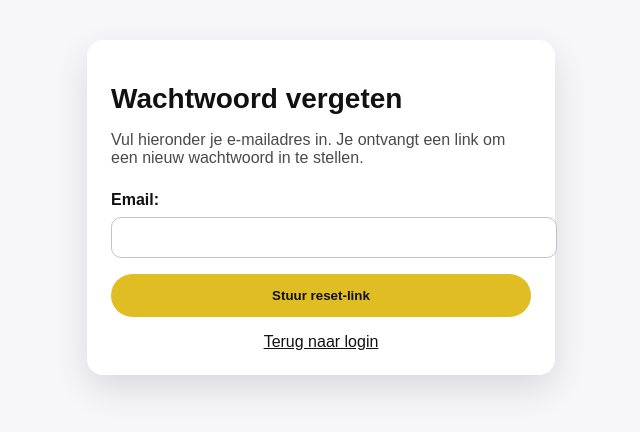
After one commit to SineNomine998/taxibuffer, a Django app: page /queueing/password-reset/ in a window 1280 px wide. The commit adds this page. Shown: the top 432 px of the page, without its empty margins (319-959 px from the left). Run offline with Django 5.2, Linux system fonts and the light colour scheme.

Commit message:
password forgotten functionality added

```diff
--- a/queueing/templates/queueing/account.html
+++ b/queueing/templates/queueing/account.html
@@ -380,6 +380,7 @@
                 </div>
 
                 <button id="showProfileEdit" class="btn-secondary" type="button">Gegevens wijzigen</button>
+                <a href="{% url 'queueing:password_change' %}" class="btn-secondary" style="display:block; text-align:center; text-decoration:none;">Wachtwoord wijzigen</a>
 
                 <form id="profileEditForm" method="post" class="form-grid profile-edit-panel" hidden>
                     {% csrf_token %}
--- a/queueing/templates/queueing/chauffeur_login.html
+++ b/queueing/templates/queueing/chauffeur_login.html
@@ -275,6 +275,7 @@
                     <button type="submit" class="btn-login">Login</button>
                 </form>
                 <div class="register-row">Geen account? <a href="{% url 'queueing:signup' %}">Maak er een aan</a></div>
+                <div class="register-row"><a href="{% url 'queueing:password_reset' %}">Wachtwoord vergeten?</a></div>
             </div>
         </div>
 
--- /dev/null
+++ b/queueing/templates/queueing/password_reset_form.html
@@ -0,0 +1,36 @@
+<!doctype html>
+<html lang="nl">
+<head>
+    <meta charset="utf-8" />
+    <meta name="viewport" content="width=device-width,initial-scale=1" />
+    <title>TAXIBUFFER — Wachtwoord vergeten</title>
+    <style>
+        body { font-family: Arial, sans-serif; background: #f7f7f9; color: #111; padding: 32px; }
+        .container { max-width: 420px; margin: 0 auto; background: #fff; border-radius: 16px; padding: 24px; box-shadow: 0 14px 36px rgba(0, 0, 0, 0.12); }
+        h1 { margin-bottom: 12px; font-size: 28px; }
+        p { margin-bottom: 24px; color: #4a4a4a; }
+        label { display: block; margin-bottom: 8px; font-weight: 700; }
+        input { width: 100%; padding: 12px; border-radius: 10px; border: 1px solid #c1c4cd; margin-bottom: 16px; }
+        button { width: 100%; background: #e0bd22; border: none; padding: 14px; border-radius: 999px; font-weight: 700; cursor: pointer; color: #111; }
+        .link-row { margin-top: 16px; text-align: center; }
+        .link-row a { color: #111; text-decoration: underline; }
+    </style>
+</head>
+<body>
+    <div class="container">
+        <h1>Wachtwoord vergeten</h1>
+        <p>Vul hieronder je e-mailadres in. Je ontvangt een link om een nieuw wachtwoord in te stellen.</p>
+
+        <form method="post">
+            {% csrf_token %}
+            {{ form.email.label_tag }}
+            {{ form.email }}
+            <button type="submit">Stuur reset-link</button>
+        </form>
+
+        <div class="link-row">
+            <a href="{% url 'queueing:chauffeur_login' %}">Terug naar login</a>
+        </div>
+    </div>
+</body>
+</html>
--- /dev/null
+++ b/queueing/templates/queueing/password_reset_subject.txt
@@ -0,0 +1 @@
+TAXIBUFFER wachtwoordherstel
--- a/queueing/urls.py
+++ b/queueing/urls.py
@@ -1,4 +1,4 @@
-from django.urls import path
+from django.urls import path, reverse_lazy
 from . import views
 from . import push_views
 
@@ -39,6 +39,7 @@ urlpatterns = [
         views.ManualTriggerView.as_view(),
         name="manual_trigger",
     ),
+    # Signup and account management
     path("signup/", views.SignUpStep1View.as_view(), name="signup"),
     path("signup/step-1/", views.SignUpStep1View.as_view(), name="sign_up1"),
     path("signup/step-2/", views.SignUpPasswordView.as_view(), name="sign_up2"),
@@ -48,6 +49,46 @@ urlpatterns = [
         views.SignUpAddVehicleView.as_view(),
         name="sign_up_vehicle_add",
     ),
+    # Password reset views
+    path(
+        "password-reset/",
+        views.PasswordResetView.as_view(
+            template_name="queueing/password_reset_form.html",
+            email_template_name="queueing/password_reset_email.html",
+            subject_template_name="queueing/password_reset_subject.txt",
+            success_url=reverse_lazy("queueing:password_reset_done"),
+        ),
+        name="password_reset",
+    ),
+    path(
+        "password-reset/done/",
+        views.PasswordResetDoneView.as_view(
+            template_name="queueing/password_reset_done.html"
+        ),
+        name="password_reset_done",
+    ),
+    path(
+        "password-reset-confirm/<uidb64>/<token>/",
+        views.PasswordResetConfirmView.as_view(),
+        name="password_reset_confirm",
+    ),
+    path(
+        "password-reset-complete/",
+        views.PasswordResetCompleteView.as_view(
+            template_name="queueing/password_reset_complete.html"
+        ),
+        name="password_reset_complete",
+    ),
+    path(
+        "password-change/",
+        views.PasswordChangeView.as_view(),
+        name="password_change",
+    ),
+    path(
+        "password-change/done/",
+        views.PasswordChangeDoneView.as_view(),
+        name="password_change_done",
+    ),
     path("account/", views.AccountView.as_view(), name="account"),
     # Push notification subscription
     path("api/push/subscribe/", push_views.push_subscribe, name="push_subscribe"),
--- a/queueing/views.py
+++ b/queueing/views.py
@@ -4,15 +4,24 @@ from django.http import JsonResponse
 from django.views.decorators.csrf import csrf_exempt
 from django.utils.decorators import method_decorator
 from django.views import View
-from django.urls import reverse
+from django.urls import reverse, reverse_lazy
 from django.contrib.gis.geos import Point
 from django.utils import timezone
 from django.utils.safestring import mark_safe
 from django.db import transaction
 import json
 from django.conf import settings
-from django.http import FileResponse
+from django.http import FileResponse, HttpResponseRedirect
 from django.contrib.auth import login
+from django.contrib.auth.mixins import LoginRequiredMixin
+from django.contrib.auth.views import (
+    PasswordChangeDoneView as DjangoPasswordChangeDoneView,
+    PasswordChangeView as DjangoPasswordChangeView,
+    PasswordResetCompleteView as DjangoPasswordResetCompleteView,
+    PasswordResetConfirmView as DjangoPasswordResetConfirmView,
+    PasswordResetDoneView as DjangoPasswordResetDoneView,
+    PasswordResetView as DjangoPasswordResetView,
+)
 import re
 import os
 import logging
@@ -172,14 +181,10 @@ class ChauffeurLoginView(View):
         #     r"^[A-Z]{2}-\d{2}-[A-Z]{2}$",  # XX-99-XX
         #     r"^\d{2}-[A-Z]{2}-\d{2}$",  # 99-XX-99
         #     r"^[A-Z]{2}-[A-Z]{2}-\d{2}$",  # XX-XX-99
-        #     r"^\d{2}-[A-Z]{2}-[A-Z]{2}$",  # 99-XX-XX
-        #     r"^[A-Z]{1}-\d{3}-[A-Z]{2}$",  # X-999-XX
-        #     r"^[A-Z]{2}-\d{3}-[A-Z]{1}$",  # XX-999-X
-        #     r"^\d{3}-[A-Z]{2}-[A-Z]{1}$",  # 999-XX-X
-        #     r"^\d{3}-[A-Z]{1}-[A-Z]{2}$",  # 999-X-XX
         #     r"^\d{1,2}-[A-Z]{2,3}-\d{1,2}$",  # 1-ABC-23
         #     r"^\d{3}-[A-Z]{2}-\d{1,2}$",  # 123-AB-1
         #     r"^[A-Z]{3}-\d{2}-\d{1,2}$",  # ABC-12-3
+        #     r"^\d{3}-[A-Z]{1}-[A-Z]{2}$",  # 999-X-XX
         # ]
         # return any(re.match(pattern, license_plate) for pattern in patterns)
 
@@ -193,6 +198,67 @@ class ChauffeurLoginView(View):
         """
         pattern = r"^(?:\d{4}|\d{5}|\d{4}-[A-Za-z]\d)$"
         return bool(re.fullmatch(pattern, taxi_license))
+
+
+class PasswordResetView(DjangoPasswordResetView):
+    template_name = "queueing/password_reset_form.html"
+    email_template_name = "queueing/password_reset_email.html"
+    subject_template_name = "queueing/password_reset_subject.txt"
+    success_url = reverse_lazy("queueing:password_reset_done")
+
+    def get_users(self, email):
+        users = super().get_users(email)
+        return users.filter(is_chauffeur=True)
+
+    def get_email_context(self, context):
+        context = super().get_email_context(context)
+        context["domain"] = settings.MAIN_DOMAIN
+        context["protocol"] = "http" if settings.DEBUG else "https"
+        return context
+
+    def form_valid(self, form):
+        form.save(
+            domain_override=settings.MAIN_DOMAIN,
+            use_https=not settings.DEBUG,
+            from_email=settings.DEFAULT_FROM_EMAIL,
+            request=self.request,
+            email_template_name=self.email_template_name,
+            subject_template_name=self.subject_template_name,
+        )
+        return HttpResponseRedirect(self.get_success_url())
+
+
+class PasswordResetDoneView(DjangoPasswordResetDoneView):
+    template_name = "queueing/password_reset_done.html"
+
+
+from django.contrib.auth.views import PasswordResetConfirmView as DjangoPasswordResetConfirmView
+from django.urls import reverse_lazy
+
+class PasswordResetConfirmView(DjangoPasswordResetConfirmView):
+    template_name = "queueing/password_reset_confirm.html"
+    success_url = reverse_lazy("queueing:password_reset_complete")
+
+    def form_valid(self, form):
+        print("VALID ✅")
+        return super().form_valid(form)
+
+    def form_invalid(self, form):
+        print("INVALID ❌", form.errors)
+        return super().form_invalid(form)
+
+
+class PasswordResetCompleteView(DjangoPasswordResetCompleteView):
+    template_name = "queueing/password_reset_complete.html"
+
+
+class PasswordChangeView(LoginRequiredMixin, DjangoPasswordChangeView):
+    template_name = "queueing/password_change_form.html"
+    success_url = reverse_lazy("queueing:password_change_done")
+
+
+class PasswordChangeDoneView(LoginRequiredMixin, DjangoPasswordChangeDoneView):
+    template_name = "queueing/password_change_done.html"
 
 
 class LocationSelectionInfoView(View):
@@ -561,16 +627,12 @@ class AccountView(View):
                 messages.error(request, "Vul een geldig e-mailadres in.")
                 return redirect("queueing:account")
 
-            # TODO:
-            # This part is commented out to make sure chauffeurs are allowed to create multiple accounts
-            # with the same credentials if they ever forget their password.
-
-            # duplicate_email = User.objects.filter(email__iexact=email).exclude(
-            #     id=chauffeur.user_id
-            # )
-            # if duplicate_email.exists():
-            #     messages.error(request, "Dit e-mailadres is al in gebruik.")
-            #     return redirect("queueing:account")
+            duplicate_email = User.objects.filter(email__iexact=email).exclude(
+                id=chauffeur.user_id
+            )
+            if duplicate_email.exists():
+                messages.error(request, "Dit e-mailadres is al in gebruik.")
+                return redirect("queueing:account")
 
             # Allowed formats: DDDD, DDDDD, DDDD-XD
             if not re.fullmatch(r"^(?:\d{4}|\d{5}|\d{4}-[A-Za-z]\d)$", taxi_license_number):
```
Also changed, not shown: queueing/templates/queueing/password_change_done.html (added, +22 -0 lines), queueing/templates/queueing/password_change_form.html (added, +33 -0 lines), queueing/templates/queueing/password_reset_complete.html (added, +22 -0 lines), queueing/templates/queueing/password_reset_confirm.html (added, +44 -0 lines), queueing/templates/queueing/password_reset_done.html (added, +23 -0 lines), queueing/templates/queueing/password_reset_email.html (added, +14 -0 lines), taxibuffer/settings.py (+11 -0 lines).
